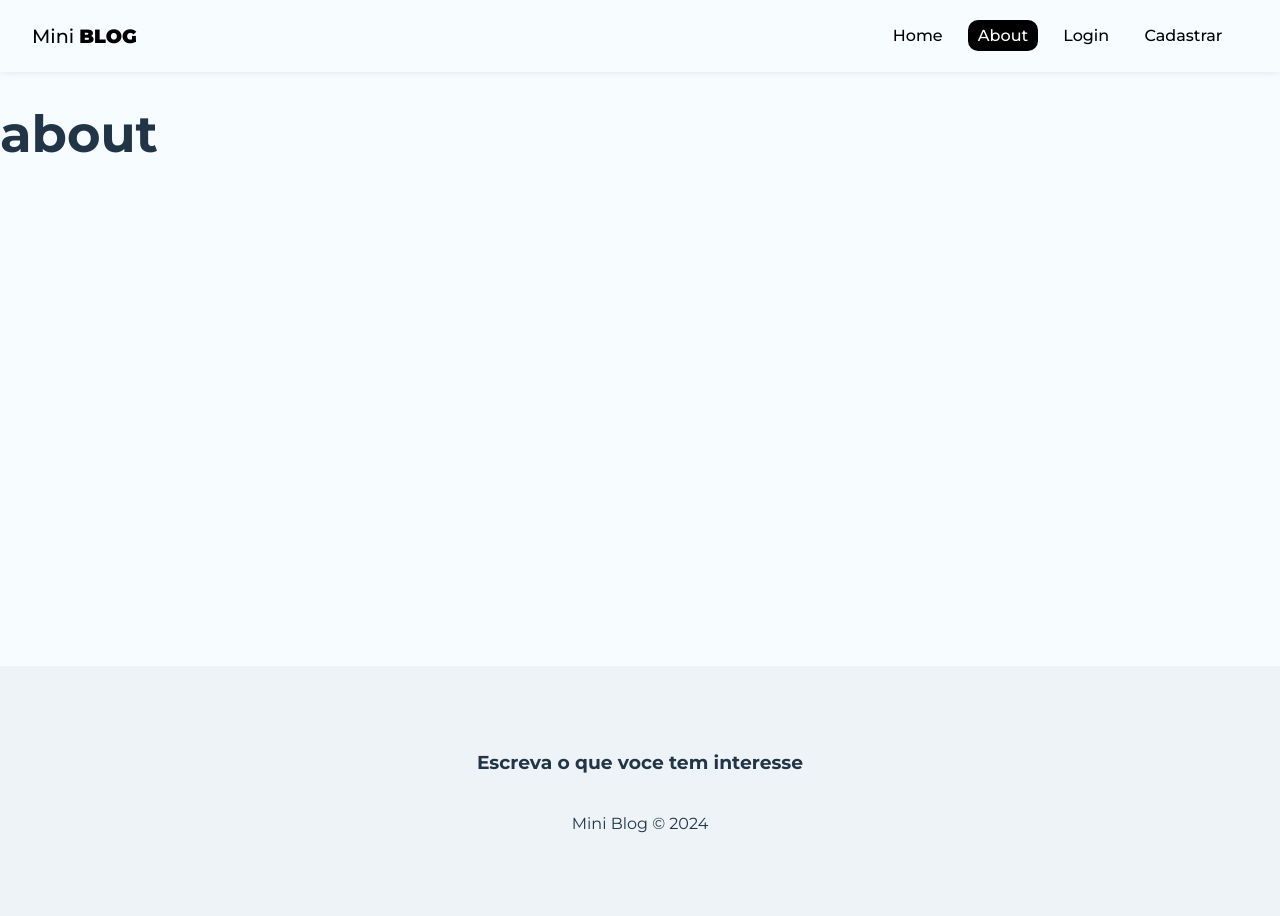
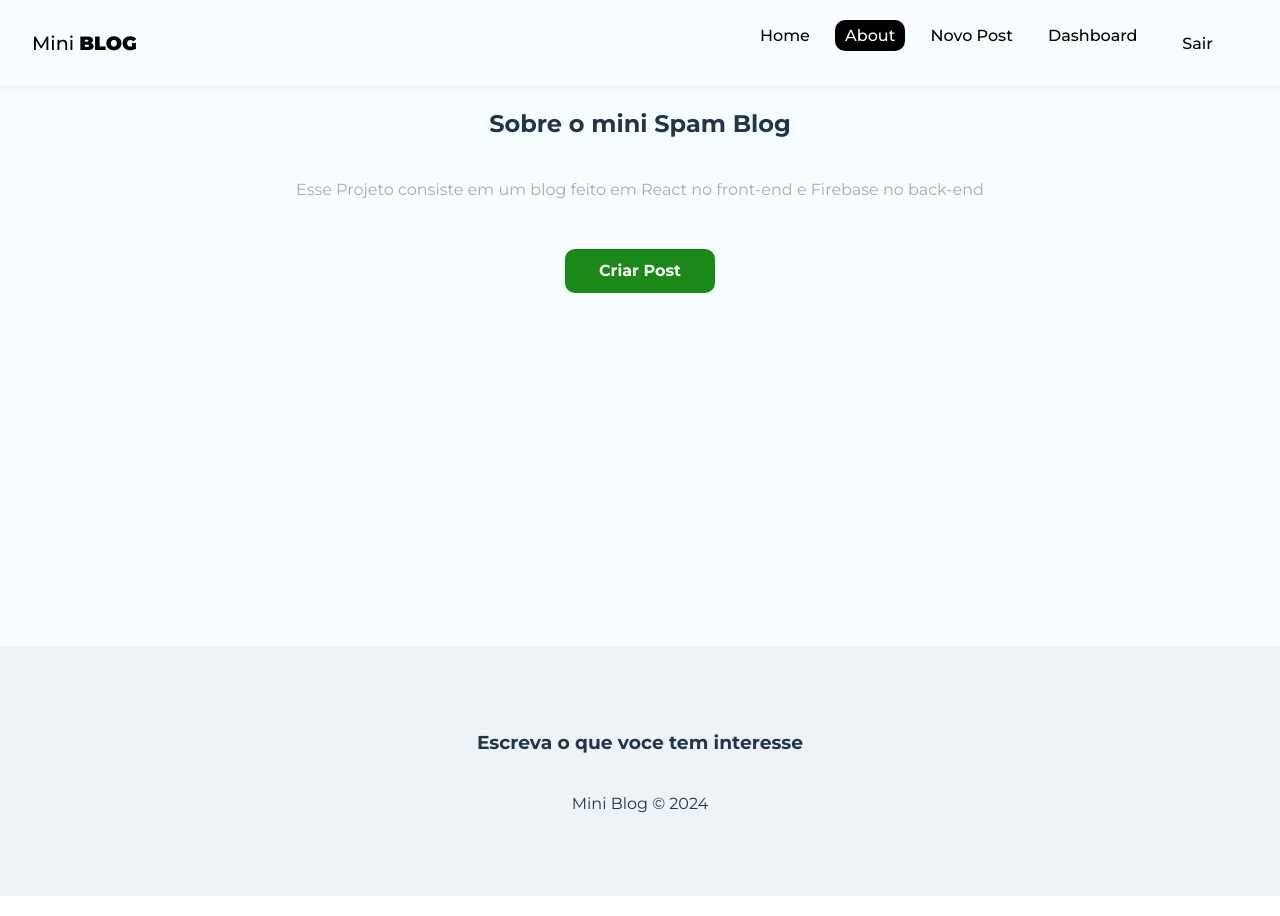
Before and after one commit to GabrielCostaMarques/Projeto-React, a React (Vite) app in the folder miniblog/: page /about in a window 1280 px wide. Built offline with nearby package versions, Linux system fonts and the light colour scheme; no server answers; sample sign-in values are in the browser's storage.

Commit message:
função logout

```diff
--- a/miniblog/src/App.jsx
+++ b/miniblog/src/App.jsx
@@ -19,14 +19,12 @@ import CreatPost from './pages/CreatePost/CreatPost'
 
 
 function App() {
-
   const [user,setUser]=useState(undefined)
   const {auth}=useAuthentication()
 
 
   //segmentação para que quando o usuário estiver carregando, nada do blog carregue antes de o user receber alguma info
   const loadingUser=user===undefined
-
   useEffect(()=>{
     onAuthStateChanged(auth,(user)=>{
       setUser(user)
@@ -43,17 +41,18 @@ function App() {
 
   return (
     <div className='App'>
-      <AuthProvider value={user}>
+      <AuthProvider value={{user}}>
         <BrowserRouter>
           <Navbar />
           <div className='container'>
             <Routes>
               <Route path="/" element={<Home />}></Route>
               <Route path="/about" element={<About />}></Route>
+              {/* Verificando se o usuário está logado ou nao, ambos casos mandamos o encaminhamento */}
               <Route path="/login" element={!user?<Login />:<Navigate to="/"/>}></Route>
-              <Route path="/register" element={<Register />}></Route>
-              <Route path="/dashboard" element={<Dahsboard />}></Route>
-              <Route path="/posts/create" element={<CreatPost />}></Route>
+              <Route path="/register" element={!user?<Register />:<Navigate to="/"/>}></Route>
+              <Route path="/dashboard" element={user?<Dahsboard />:<Navigate to="/login"/>}></Route>
+              <Route path="/posts/create" element={user?<CreatPost />:<Navigate to="/login"/>}></Route>
             </Routes>
           </div>
           <Footer />
--- a/miniblog/src/components/Navbar.jsx
+++ b/miniblog/src/components/Navbar.jsx
@@ -6,6 +6,7 @@ import styles from './NavBar.module.css'
 const Navbar = () => {
     const { user } = useAuthValue()
 
+    const {logout}=useAuthentication()
 
 
 
@@ -17,7 +18,13 @@ const Navbar = () => {
 
             <ul className={styles.links_list}>
                 <li>
-                    <NavLink to="/" className={({ isActive }) => (isActive ? styles.active : "")}>Home</NavLink>
+                    <NavLink
+                        to="/"
+                        className={
+                            ({ isActive }) => (isActive ? styles.active : "")
+                        }>
+                            Home
+                    </NavLink>
                 </li>
                 <li>
                     <NavLink to="/about" className={({ isActive }) => (isActive ? styles.active : "")}>About</NavLink>
@@ -34,13 +41,21 @@ const Navbar = () => {
                 )
                 }
 
-                {user &&(
+                {user && (
                     <>
                         <li>
                             <NavLink to="/posts/create" className={({ isActive }) => (isActive ? styles.active : "")}>Novo Post</NavLink>
                         </li>
                         <li>
                             <NavLink to="/dashboard" className={({ isActive }) => (isActive ? styles.active : "")}>Dashboard</NavLink>
+                        </li>
+                    </>
+                )}
+
+                {user && (
+                    <>
+                        <li>
+                            <button onClick={logout}>Sair</button>
                         </li>
                     </>
                 )}
--- a/miniblog/src/context/authContext.jsx
+++ b/miniblog/src/context/authContext.jsx
@@ -3,7 +3,7 @@ import { useContext,createContext } from "react";
 const AuthContext=createContext()
 
 export function AuthProvider({children, value}){
-    return <AuthContext.Provider value={value}>{children}</AuthContext.Provider>
+    return <AuthContext.Provider value={value}> {children} </AuthContext.Provider>
 }
 
 export function useAuthValue(){
--- a/miniblog/src/hooks/useAuthentication.jsx
+++ b/miniblog/src/hooks/useAuthentication.jsx
@@ -3,8 +3,9 @@ import { db } from '../firebase/config'
 import {
     getAuth,
     createUserWithEmailAndPassword,
-    signInWithEmailAndPassword,
+    // signInWithEmailAndPassword,
     updateProfile,
+    signOut
 } from 'firebase/auth'
 
 import { useState, useEffect } from 'react'
@@ -21,16 +22,19 @@ export const useAuthentication = () => {
 
     const auth = getAuth()
 
+    //funcao para checar o clean de de memoria
     function checkIfIsCancelled() {
         if (cancelled) {
             return;
         }
     }
 
+    //criando usuário
     const createUser = async (data) => {
         checkIfIsCancelled()
         setLoading(true)
         setError("")
+
 
         try {
             const { user } = await createUserWithEmailAndPassword(
@@ -62,11 +66,15 @@ export const useAuthentication = () => {
 
         }
 
+    };
 
-    };
+ const logout=()=>{
+    signOut(auth)
+    checkIfIsCancelled()
+ }
 
     useEffect(() => {
         return () => { setCancelled(true) }
     }, [])
-    return { auth, createUser, error, loading }
+    return { auth, createUser, error, loading,logout}
 }
--- a/miniblog/src/index.css
+++ b/miniblog/src/index.css
@@ -4,7 +4,7 @@
   font-weight: 400;
 
   color-scheme: light dark;
-  color: rgba(255, 255, 255, 0.87);
+  color: rgba(32, 32, 32, 0.87);
   background-color: #242424;
 
   font-synthesis: none;
@@ -46,7 +46,7 @@ nav button{
 
 a,
 nav button{
-  color: white;
+  color: black;
 }
 a {
   font-weight: 500;
--- a/miniblog/src/pages/About/About.jsx
+++ b/miniblog/src/pages/About/About.jsx
@@ -1,9 +1,12 @@
+import { Link } from 'react-router-dom'
 import styles from './About.module.css'
 
 const About = () => {
   return (
-    <div>
-      <h1>about</h1>
+    <div className={styles.about}>
+      <h2>Sobre o mini Spam Blog</h2>
+      <p>Esse Projeto consiste em um blog feito em React no front-end e Firebase no back-end</p>
+      <Link to="/posts/create" className='btn'>Criar Post</Link>
     </div>
   )
 }
--- a/miniblog/src/pages/About/About.module.css
+++ b/miniblog/src/pages/About/About.module.css
@@ -0,0 +1,18 @@
+.about{
+    text-align: center;
+    display: flex;
+    flex-direction: column;
+    align-items: center;
+}
+
+.about p{
+    color: #aaa;
+    margin-bottom: 2em;
+
+}
+
+.about a{
+    display: block;
+    margin-top: 15px;
+    padding: 10px 15px;
+}
```
Also changed, not shown: miniblog/src/pages/Register/Register.jsx (+34 -4 lines). Lines whose indentation alone changed are shown as unchanged.
